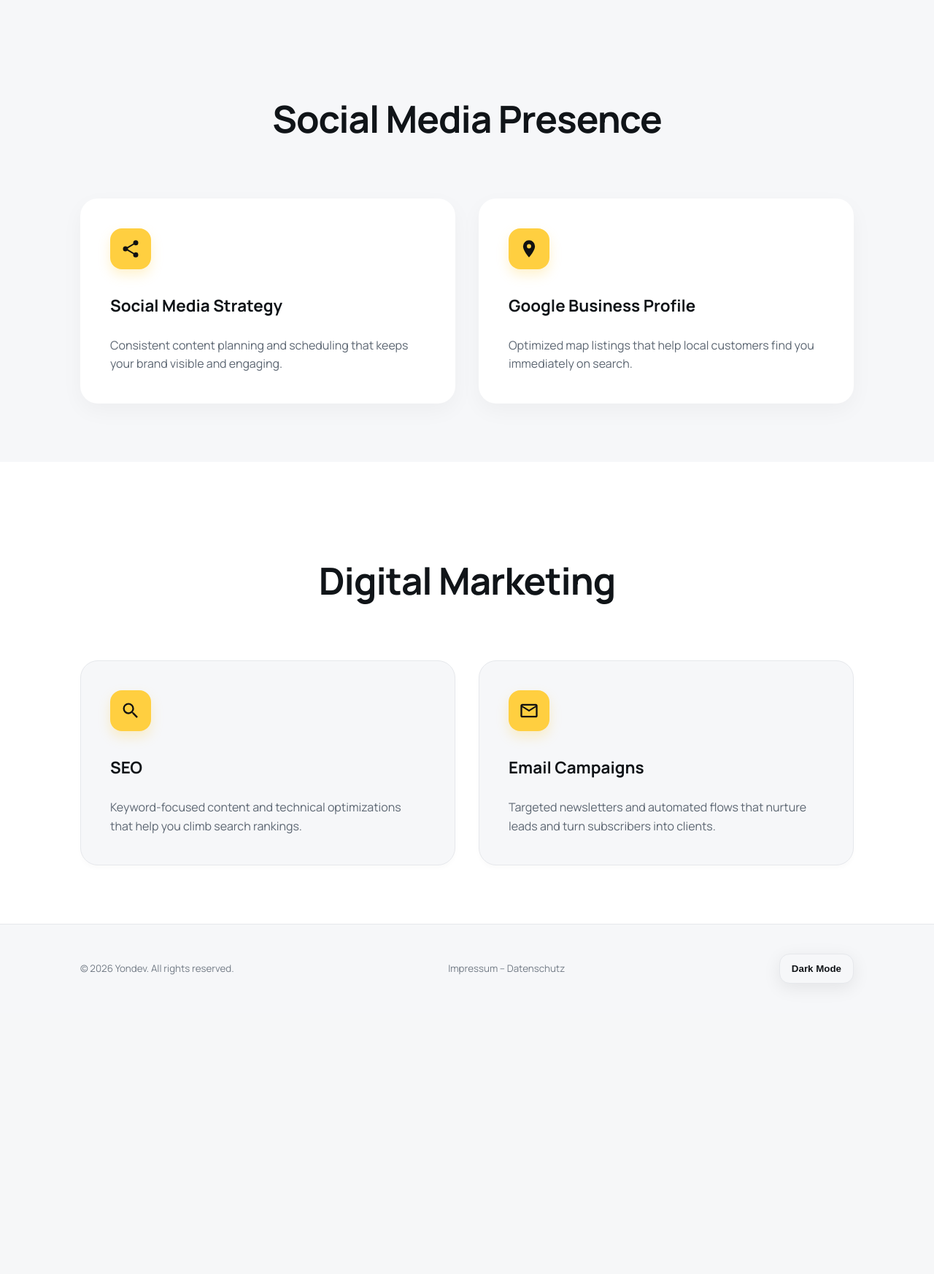
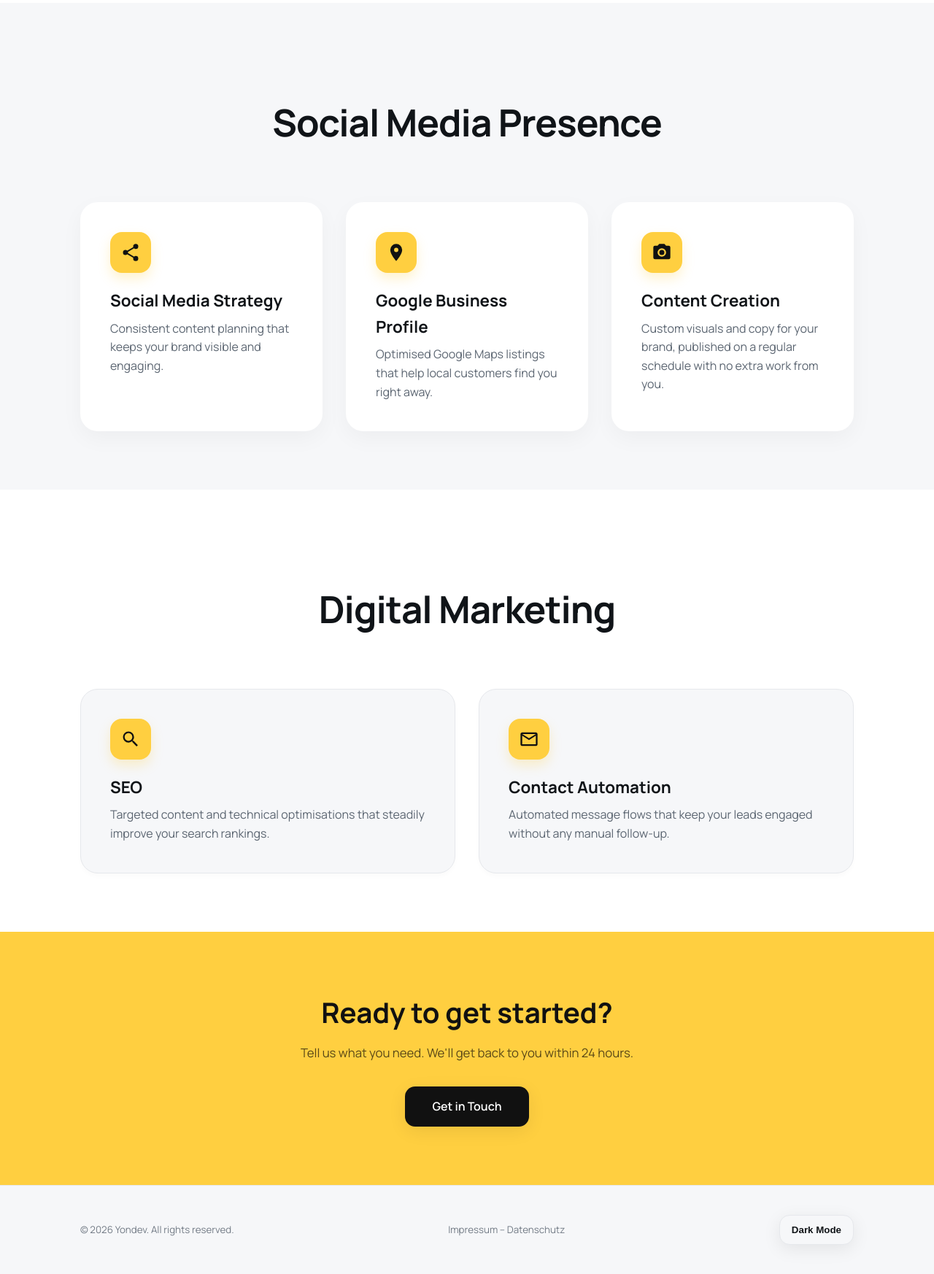
Before and after one commit to BuffSage/Yondev01, a PHP site: page /services.html in a window 1280 px wide. Shown: the part 1009-2755 px from the top of the page at 73% size. Before the commit the page ends 2358 px from the top, so only its background shows below. Run offline with PHP 8.4, Linux system fonts and the light colour scheme.

Commit message:
Services and Quirks

```diff
--- a/blog.html
+++ b/blog.html
@@ -3,7 +3,7 @@
 <head>
   <meta charset="UTF-8" />
   <meta name="viewport" content="width=device-width, initial-scale=1" />
-  <title>Yondev — Blog</title>
+  <title>Yondev Blog</title>
   <!-- Favicons for all platforms (local paths) -->
   <link rel="apple-touch-icon" sizes="180x180" href="src/assets/images/favicon/apple-touch-icon.png">
   <link rel="icon" type="image/png" sizes="96x96" href="src/assets/images/favicon/favicon-96x96.png">
--- a/contact.html
+++ b/contact.html
@@ -3,7 +3,7 @@
 <head>
   <meta charset="UTF-8" />
   <meta name="viewport" content="width=device-width, initial-scale=1.0" />
-  <title>Yondev: Build Better</title>
+  <title>Yondev Contact</title>
   <!-- Favicons for all platforms (local paths) -->
   <link rel="apple-touch-icon" sizes="180x180" href="src/assets/images/favicon/apple-touch-icon.png">
   <link rel="icon" type="image/png" sizes="96x96" href="src/assets/images/favicon/favicon-96x96.png">
--- a/impressum.html
+++ b/impressum.html
@@ -3,7 +3,7 @@
 <head>
   <meta charset="UTF-8" />
   <meta name="viewport" content="width=device-width, initial-scale=1" />
-  <title>Yondev — Impressum</title>
+  <title>Yondev Impressum</title>
   <!-- Favicons for all platforms (local paths) -->
   <link rel="apple-touch-icon" sizes="180x180" href="src/assets/images/favicon/apple-touch-icon.png">
   <link rel="icon" type="image/png" sizes="96x96" href="src/assets/images/favicon/favicon-96x96.png">
--- a/services.html
+++ b/services.html
@@ -3,7 +3,7 @@
 <head>
   <meta charset="UTF-8" />
   <meta name="viewport" content="width=device-width, initial-scale=1.0" />
-  <title>Yondev: Build Better</title>
+  <title>Yondev Services</title>
   <!-- Favicons for all platforms (local paths) -->
   <link rel="apple-touch-icon" sizes="180x180" href="src/assets/images/favicon/apple-touch-icon.png">
   <link rel="icon" type="image/png" sizes="96x96" href="src/assets/images/favicon/favicon-96x96.png">
--- a/src/assets/css/style.css
+++ b/src/assets/css/style.css
@@ -740,10 +740,26 @@ h1 {
 }
 
 .page-header {
-  padding: 60px 0 20px;
+  padding: 60px 0 52px;
   text-align: center;
-  background: var(--surface);
+  background: var(--bg);
+  border-bottom: 1px solid var(--line);
   transition: background .3s ease, color .3s ease;
+}
+
+@media (max-width: 900px) {
+  .page-header {
+    padding: 40px 0 36px;
+  }
+
+  .page-title {
+    font-size: clamp(32px, 10vw, 54px);
+  }
+
+  .page-header p {
+    font-size: 1rem !important;
+    padding: 0 8px;
+  }
 }
 
 .page-title {
@@ -769,7 +785,7 @@ h1 {
   }
 
   to {
-    width: 100px
+    width: 100%
   }
 }
 
@@ -807,7 +823,7 @@ h1 {
 
 .services-grid {
   display: grid;
-  grid-template-columns: repeat(auto-fit, minmax(300px, 1fr));
+  grid-template-columns: repeat(auto-fit, minmax(min(300px, 100%), 1fr));
   gap: 32px;
 }
 
@@ -818,11 +834,15 @@ h1 {
   display: flex;
   flex-direction: column;
   align-items: flex-start;
-  gap: 24px;
+  gap: 0;
   transition: all 0.4s cubic-bezier(0.25, 0.8, 0.25, 1);
   box-shadow: 0 4px 6px rgba(0, 0, 0, 0.02);
   position: relative;
   border: 1px solid transparent;
+}
+
+.service-card .service-icon-wrapper {
+  margin-bottom: 20px;
 }
 
 /* Gray Section (Odd) -> White Cards */
@@ -856,17 +876,16 @@ h1 {
   align-items: center;
   justify-content: center;
   font-size: 26px;
-  margin-bottom: 8px;
   transition: transform 0.3s ease;
   box-shadow: 0 8px 16px rgba(255, 207, 64, 0.25);
 }
 
 .service-card:hover .service-icon-wrapper {
-  transform: scale(1.1) rotate(6deg);
+  transform: scale(1.08);
 }
 
 .service-card h3 {
-  margin: 0;
+  margin: 0 0 8px;
   font-size: 1.4rem;
   color: var(--text);
   font-weight: 700;
@@ -888,6 +907,60 @@ h1 {
   to {
     opacity: 1;
     transform: translateY(0);
+  }
+}
+
+@media (max-width: 900px) {
+  .services-section {
+    padding: 48px 0;
+  }
+
+  .services-header {
+    margin-bottom: 32px;
+  }
+
+  .service-card {
+    padding: 24px;
+    gap: 16px;
+    border-radius: 18px;
+  }
+
+  .services-grid {
+    gap: 16px;
+  }
+}
+
+/* Services bottom CTA */
+.services-cta {
+  padding: 80px 0;
+  background: var(--accent);
+  text-align: center;
+}
+
+.services-cta h2 {
+  color: #111;
+  margin: 0 0 12px;
+  font-size: clamp(1.6rem, 3.5vw, 2.4rem);
+  border: none;
+}
+
+.services-cta p {
+  color: rgba(0, 0, 0, 0.65);
+  font-size: 1.05rem;
+  max-width: 480px;
+  margin: 0 auto 32px;
+}
+
+.services-cta-btn {
+  background: #111 !important;
+  color: #fff !important;
+  border-color: transparent !important;
+  padding: 14px 36px;
+}
+
+@media (max-width: 900px) {
+  .services-cta {
+    padding: 56px 0;
   }
 }
 
--- a/src/js/common.js
+++ b/src/js/common.js
@@ -36,6 +36,9 @@ export function getLang() {
 
 export function mountFrame(contentRaw, active = "home") {
   const lang = getLang();
+
+  // Sync the html[lang] attribute so screen readers and spellcheck are correct
+  document.documentElement.lang = lang;
 
   // If contentRaw is a function, it implies it needs the language to render
   const content = typeof contentRaw === 'function' ? contentRaw(lang) : contentRaw;
--- a/src/js/index.js
+++ b/src/js/index.js
@@ -43,7 +43,7 @@ const texts = {
   de: {
     hero: {
       title: "Gewinnen Sie Zeit zurück",
-      sub: "Effiziente Websites und einfache Tools, die unnötige Arbeit reduzieren – damit Sie sich auf das Wesentliche konzentrieren können.",
+      sub: "Effiziente Websites und einfache Tools, die unnötige Arbeit reduzieren, damit Sie sich auf das Wesentliche konzentrieren können.",
       cta1: "Leistungen ansehen",
       cta2: "Kontaktieren Sie uns"
     },
```
Also changed, not shown: src/js/services.js (+51 -22 lines).
